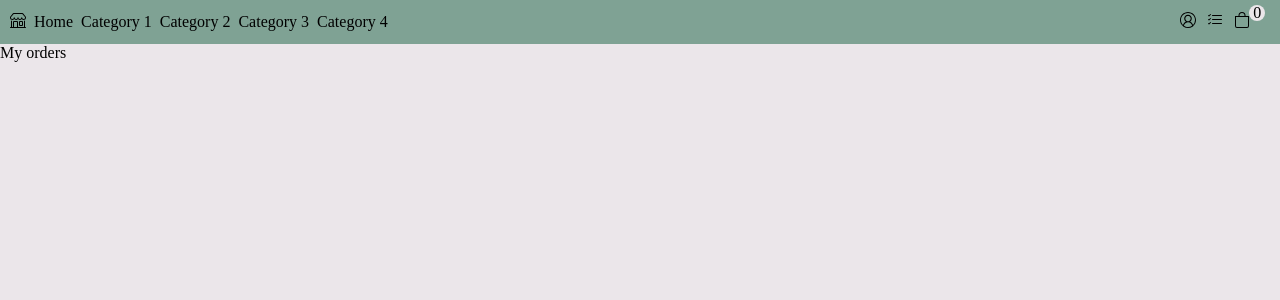
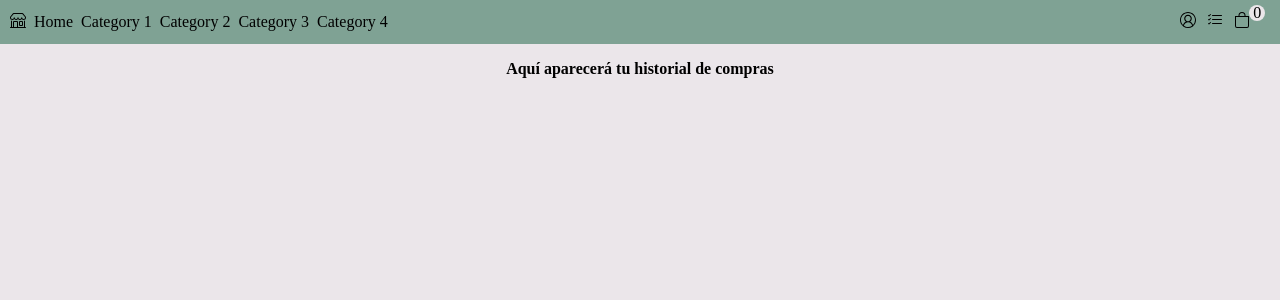
Before and after one commit to MacDuki/Ecommerce-react, a React (Vite) app: page /MyOrders in a window 1280 px wide. Shown: the top 300 px of the page. Built offline with nearby package versions, Linux system fonts and the light colour scheme.

Commit message:
Separo itembag y orders. Empiezo a estilizar

```diff
--- a/src/Context/Index.jsx
+++ b/src/Context/Index.jsx
@@ -24,7 +24,6 @@ function ShopContextProvider({ children }) {
 	const [productInfo, setProductInfo] = useState({});
 
 	// Order logic
-	const [order, setOrder] = useState([]);
 	const [previousOrders, setPreviousOrders] = useState([]);
 	return (
 		<shopContext.Provider
@@ -39,8 +38,6 @@ function ShopContextProvider({ children }) {
 				cartProducts,
 				setCartProducts,
 				setShowMaximized,
-				setOrder,
-				order,
 				previousOrders,
 				setPreviousOrders,
 			}}>
--- a/src/MinimizedOrderList/Index.jsx
+++ b/src/MinimizedOrderList/Index.jsx
@@ -1,4 +1,5 @@
 import React from "react";
+import { AiFillCloseCircle } from "react-icons/ai";
 import { shopContext } from "../Context/Index";
 import { MinimizedProductBag } from "../MinimizedProductBag/Index";
 import "./MinimizedOrderList.css";
@@ -17,9 +18,11 @@ function MinimizedOrderList() {
 			setSelectedOrder(orderSelected);
 		}
 	}
-
+	function handleCloseSelected() {
+		setSelectedOrder(null);
+	}
 	return (
-		<div>
+		<>
 			{previousOrders?.map((previousOrder, key) => (
 				<div key={key} className={key}>
 					<p>{previousOrder.date}</p>
@@ -35,13 +38,14 @@ function MinimizedOrderList() {
 			))}
 
 			{selectedOrder && (
-				<div>
+				<aside>
+					<AiFillCloseCircle onClick={handleCloseSelected} />
 					{selectedOrder.products.map((product, index) => (
 						<MinimizedProductBag key={index} product={product} />
 					))}
-				</div>
+				</aside>
 			)}
-		</div>
+		</>
 	);
 }
 
--- a/src/MinimizedOrderList/MinimizedOrderList.css
+++ b/src/MinimizedOrderList/MinimizedOrderList.css
@@ -0,0 +1,6 @@
+.previous-container {
+	display: flex;
+	align-items: center;
+	justify-content: space-evenly;
+	flex-direction: row;
+}
--- a/src/Pages/ItemBag/Index.jsx
+++ b/src/Pages/ItemBag/Index.jsx
@@ -1,6 +1,5 @@
 import React from "react";
 import { shopContext } from "../../Context/Index";
-import { MinimizedOrderList } from "../../MinimizedOrderList/Index";
 import { MinimizedProductBag } from "../../MinimizedProductBag/Index";
 import { totalPrice } from "../../functions/totalPrice";
 import "./ItemBag.css";
@@ -79,15 +78,6 @@ function ItemBag() {
 					</button>
 				</footer>
 			</aside>
-			<div className='myLastOrders-section-container'>
-				{previousOrders.length > 0 ? (
-					<MinimizedOrderList />
-				) : (
-					<p className='empty-historial'>
-						Aquí aparecerá tu historial de compras
-					</p>
-				)}
-			</div>
 		</section>
 	);
 }
--- a/src/Pages/ItemBag/ItemBag.css
+++ b/src/Pages/ItemBag/ItemBag.css
@@ -4,7 +4,7 @@
 	flex-direction: row;
 	gap: 2rem;
 	align-items: center;
-	justify-content: space-between;
+	justify-content: center;
 }
 .cart-tittle {
 	text-align: center;
@@ -70,26 +70,6 @@
 	font-weight: bold;
 }
 
-.myLastOrders-section-container {
-	display: flex;
-	flex-direction: column;
-	margin-left: 0;
-	padding-top: 1rem;
-	border-radius: 0.5rem;
-	background-color: #ffffff;
-	padding-left: 0.1rem;
-	padding-right: 0.1rem;
-	width: 40vw;
-	height: 90vh;
-	align-items: center;
-}
-
-.empty-historial {
-	text-align: center;
-	margin-bottom: 29rem;
-	font-weight: bold;
-}
-
 @media (max-width: 800px) {
 	.itembag-section-container {
 		width: 100%;
--- a/src/Pages/MyOrders/Index.jsx
+++ b/src/Pages/MyOrders/Index.jsx
@@ -1,11 +1,21 @@
 import React from "react";
 import { shopContext } from "../../Context/Index";
+import { MinimizedOrderList } from "../../MinimizedOrderList/Index";
+import "./MyOrders.css";
+function MyOrders() {
+	const { previousOrders } = React.useContext(shopContext);
 
-function MyOrders() {
-	const { showMaximized, showMaximizedProduct, productInfo, plusCartOne } =
-		React.useContext(shopContext);
-
-	return <>My orders</>;
+	return (
+		<section className='previous-section'>
+			{previousOrders.length > 0 ? (
+				<MinimizedOrderList />
+			) : (
+				<p className='empty-historial'>
+					Aquí aparecerá tu historial de compras
+				</p>
+			)}
+		</section>
+	);
 }
 
 export { MyOrders };
--- /dev/null
+++ b/src/Pages/MyOrders/MyOrders.css
@@ -0,0 +1,26 @@
+.previous-section {
+	display: flex;
+	width: 100vw;
+	align-items: center;
+	justify-content: space-evenly;
+}
+
+.list-container {
+	display: flex;
+	margin-left: 0;
+	padding-top: 1rem;
+	border-radius: 0.5rem;
+	background-color: #ffffff;
+	padding-left: 0.1rem;
+	padding-right: 0.1rem;
+	width: 40vw;
+	height: 90vh;
+	align-items: center;
+	justify-content: space-evenly;
+}
+
+.empty-historial {
+	text-align: center;
+	margin-bottom: 29rem;
+	font-weight: bold;
+}
```
